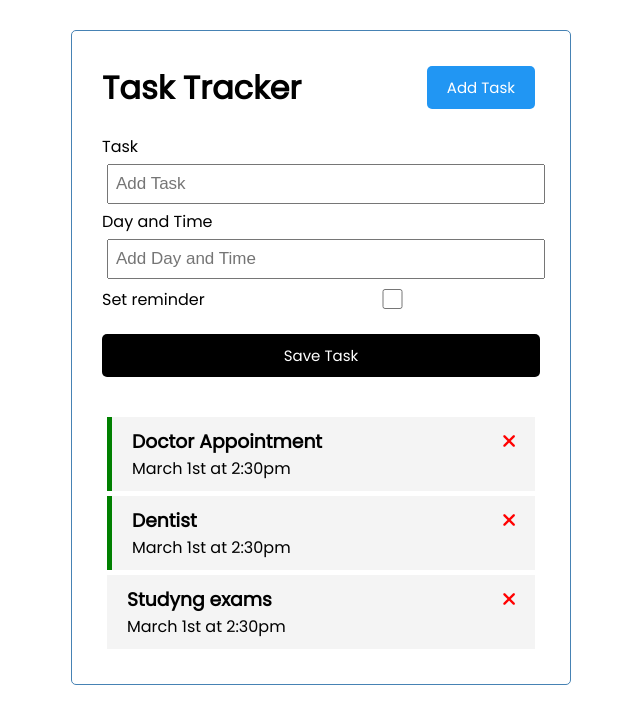
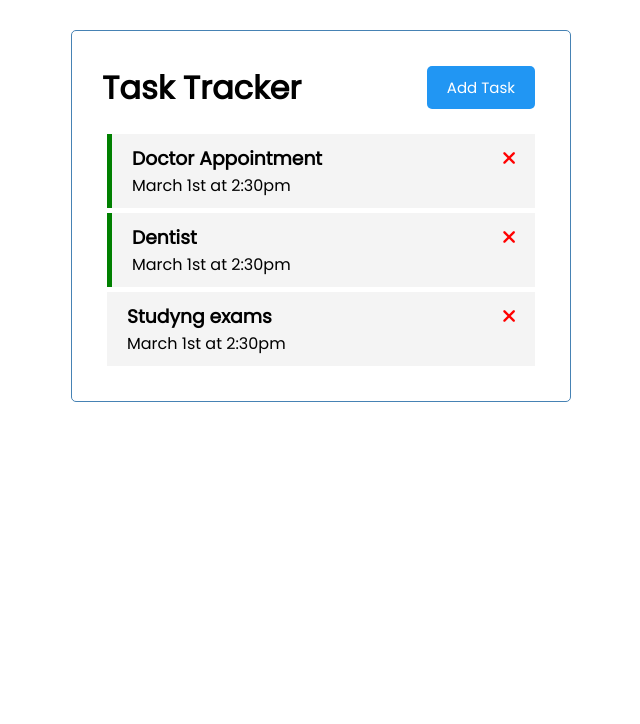
Before and after one commit to Anita-Liberatore/task-tracker-vuejs-fe, a Vue app: page / in a window 1280 px wide. Shown: the top 724 px of the page, without its empty margins (319-959 px from the left). Built offline with nearby package versions, Linux system fonts and the light colour scheme.

Commit message:
add function to show toggle add task form

```diff
--- a/src/App.vue
+++ b/src/App.vue
@@ -1,7 +1,10 @@
 <template>
   <div class="container">
-    <Header title="Task Tracker" />
-    <Add-task />
+    <Header @show-add-task="showAddTaskToogle" title="Task Tracker" />
+    <div v-show="showAddTask">
+      <Add-task @add-task="addTask" />
+    </div>
+
     <Tasks
       @toggle-reminder="toggleReminder"
       @delete-task="deleteTask"
@@ -19,11 +22,12 @@ export default {
   components: {
     Header,
     Tasks,
-    AddTask
+    AddTask,
   },
   data() {
     return {
       tasks: [],
+      showAddTask: false,
     };
   },
   created() {
@@ -50,13 +54,21 @@ export default {
     ];
   },
   methods: {
+    showAddTaskToogle() {
+      this.showAddTask = !this.showAddTask;
+    },
     deleteTask(id) {
       this.tasks = this.tasks.filter((task) => task.id !== id);
     },
 
     toggleReminder(id) {
       this.tasks = this.tasks.map((task) =>
-        task.id === id ? { ...task, reminder: !task.reminder } : task )
+        task.id === id ? { ...task, reminder: !task.reminder } : task
+      );
+    },
+
+    addTask(task) {
+      this.tasks = [...this.tasks, task];
     },
   },
 };
--- a/src/components/AddTask.vue
+++ b/src/components/AddTask.vue
@@ -44,7 +44,7 @@ export default {
         reminder: this.reminder
       }
 
-      console.log(newTask)
+      this.$emit('add-task', newTask)
 
       this.text = ''
       this.day = ''
--- a/src/components/Button.vue
+++ b/src/components/Button.vue
@@ -12,7 +12,7 @@ export default {
   },
   methods: {
       onClick() {
-          console.log("ciao")
+          this.$emit('show-add-task')
       }
   }
 }
--- a/src/components/Header.vue
+++ b/src/components/Header.vue
@@ -1,7 +1,7 @@
 <template>
   <header>
     <h1>{{ title }}</h1>
-    <Button label="Add Task" color="#2196f3"/>
+    <Button @show-add-task="$emit('show-add-task')" label="Add Task" color="#2196f3"/>
   </header>
 </template>
 
```
